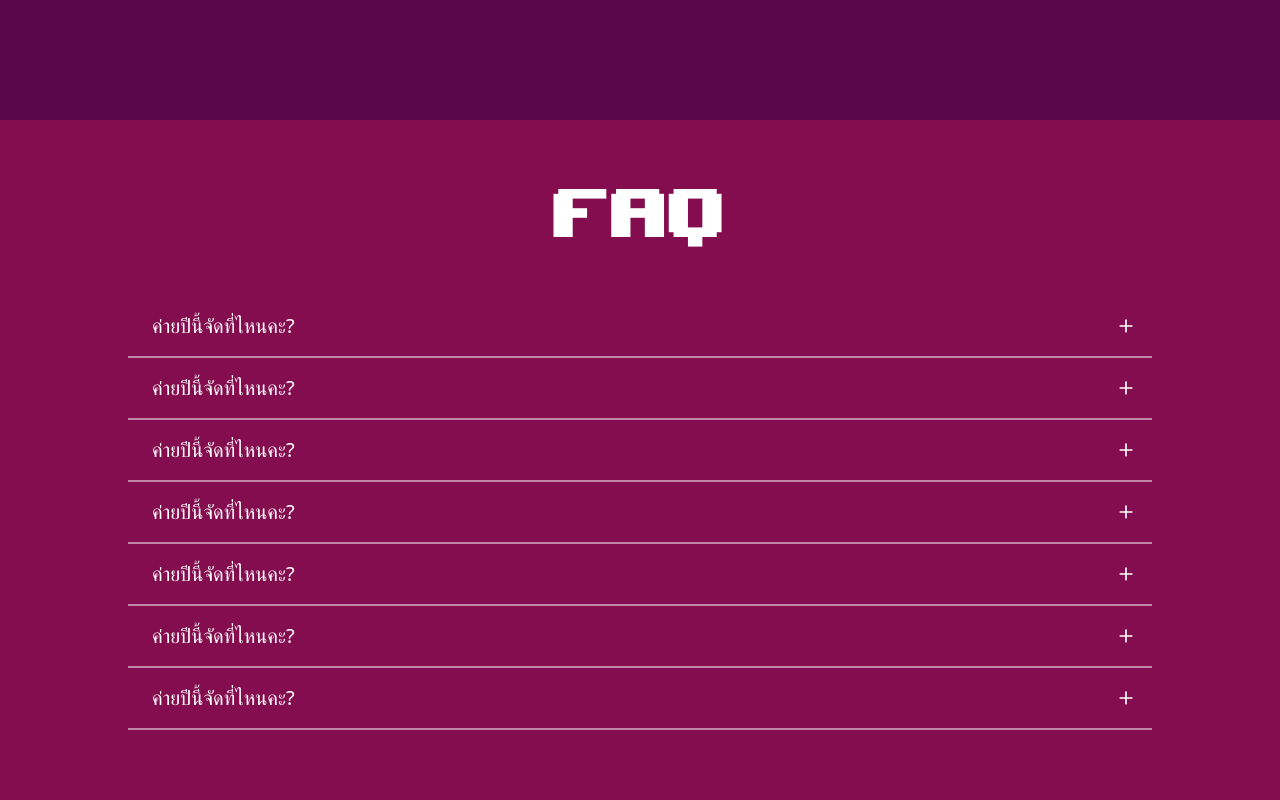
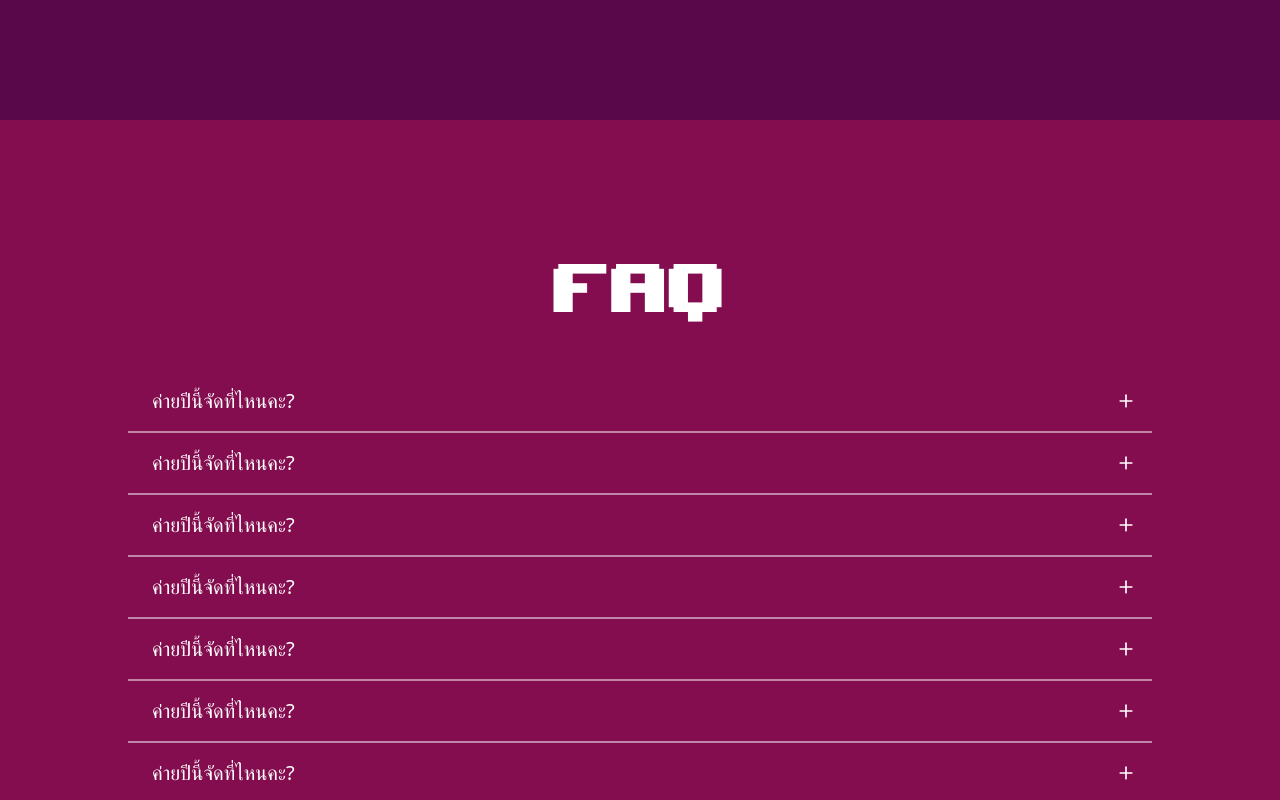
Before and after one commit to cpe-kmutt-student/comcamp33, a Next.js app: page /home in a window 1280 px wide. Shown: the part 3820-4620 px from the top of the page. Built offline with nearby package versions, Linux system fonts and the light colour scheme.

Commit message:
faq: fix position

```diff
--- a/src/pages/home/index.js
+++ b/src/pages/home/index.js
@@ -39,7 +39,7 @@ const Home = () => {
       <section className="bg-[#590949] h-[93vh]" id="schedule">
         <Timeline />
       </section>
-      <section className="bg-[#840D4F] h-[100vh]" id="faq">
+      <section className="bg-[#840D4F] h-[100vh] flex flex-col justify-center " id="faq">
         <Faqs/>
       </section>
       <section className="bg-[#B61157] h-[100vh]" id="contact"><Contact /></section>
```
